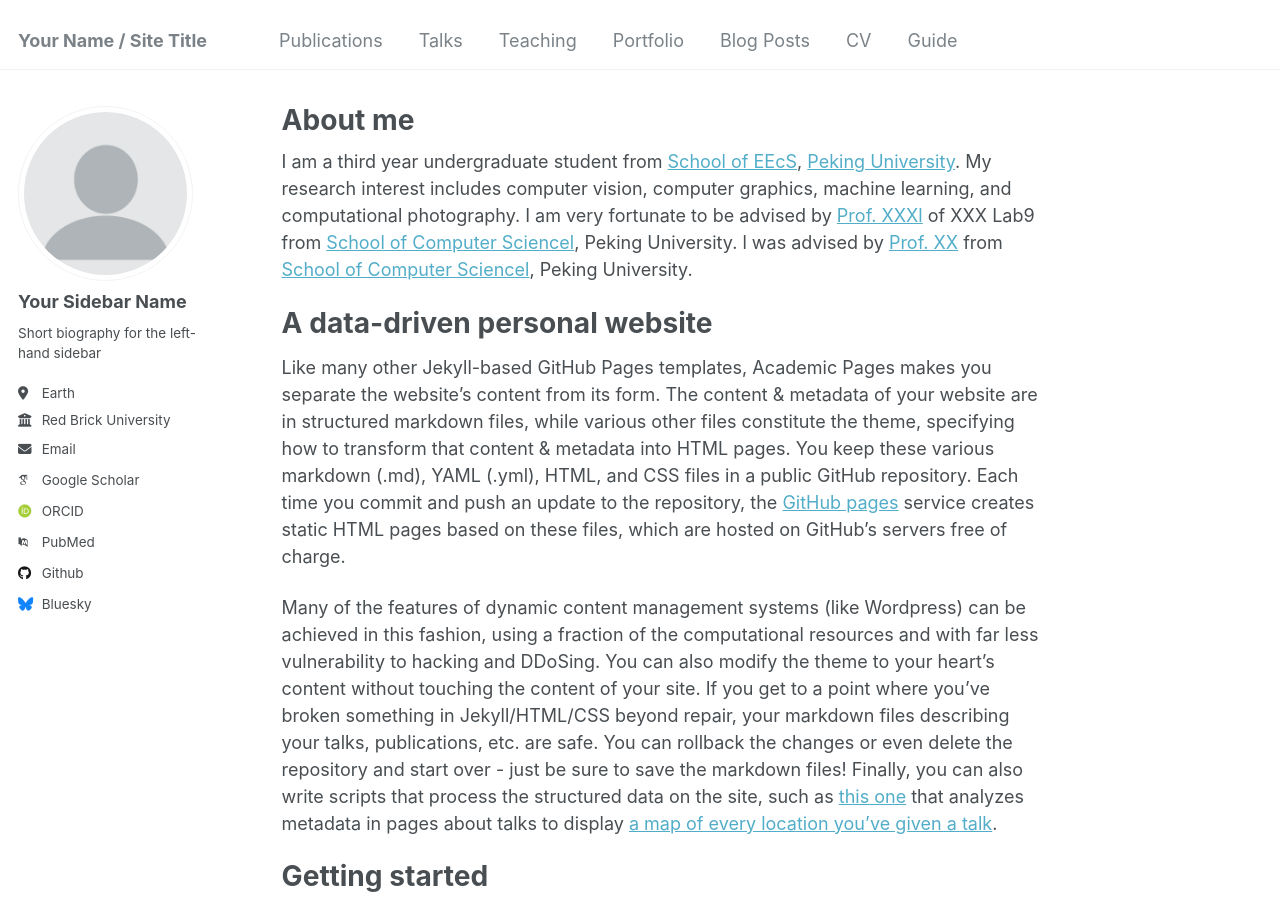
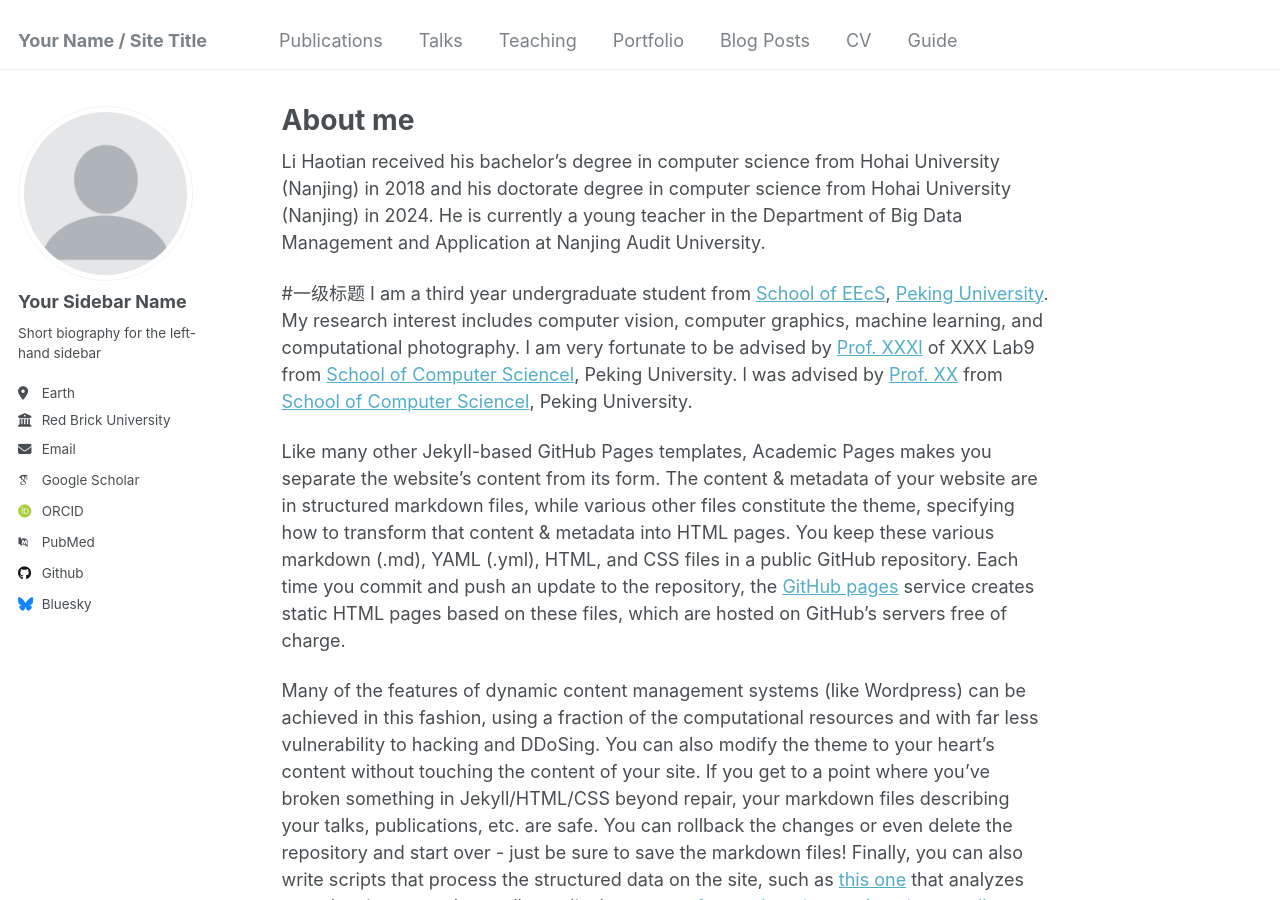
Before and after one commit to bluehaotian/bluehaotian.github.io, a Jekyll site: the page built from _pages/about.md, in a window 1280 px wide and 900 px high. Built offline with Jekyll 4.4.1, drawn with Linux system fonts in a browser that asks for light colours; some web fonts are replaced.

Commit message:
Update about.md

```diff
--- a/_pages/about.md
+++ b/_pages/about.md
@@ -7,12 +7,14 @@ redirect_from:
   - /about.html
 ---
 
+
+Li Haotian received his bachelor's degree in computer science from Hohai University (Nanjing) in 2018 and his doctorate degree in computer science from Hohai University (Nanjing) in 2024. He is currently a young teacher in the Department of Big Data Management and Application at Nanjing Audit University.
+
+#一级标题
 I am a third year undergraduate student from [School of EEcS](https:/eecs.pku.edu.cn/), [Peking University](htps:/www.pku.edu.cn/). My research interest includes computer vision, computer graphics, machine learning, and computational photography.
 I am very fortunate to be advised by [Prof. XXXl](hitps:/lwww.XXX.com/) of XXX Lab9 from [School of Computer Sciencel](https:/cs.pku.edu.cn/), Peking University. l was advised by [Prof. XX](https:/XXX.pku.edu.cn/) from [School of Computer Sciencel](https:/cs.pku.edu.cn/), Peking University.
 
 
-A data-driven personal website
-======
 Like many other Jekyll-based GitHub Pages templates, Academic Pages makes you separate the website's content from its form. The content & metadata of your website are in structured markdown files, while various other files constitute the theme, specifying how to transform that content & metadata into HTML pages. You keep these various markdown (.md), YAML (.yml), HTML, and CSS files in a public GitHub repository. Each time you commit and push an update to the repository, the [GitHub pages](https://pages.github.com/) service creates static HTML pages based on these files, which are hosted on GitHub's servers free of charge.
 
 Many of the features of dynamic content management systems (like Wordpress) can be achieved in this fashion, using a fraction of the computational resources and with far less vulnerability to hacking and DDoSing. You can also modify the theme to your heart's content without touching the content of your site. If you get to a point where you've broken something in Jekyll/HTML/CSS beyond repair, your markdown files describing your talks, publications, etc. are safe. You can rollback the changes or even delete the repository and start over - just be sure to save the markdown files! Finally, you can also write scripts that process the structured data on the site, such as [this one](https://github.com/academicpages/academicpages.github.io/blob/master/talkmap.ipynb) that analyzes metadata in pages about talks to display [a map of every location you've given a talk](https://academicpages.github.io/talkmap.html).
```
